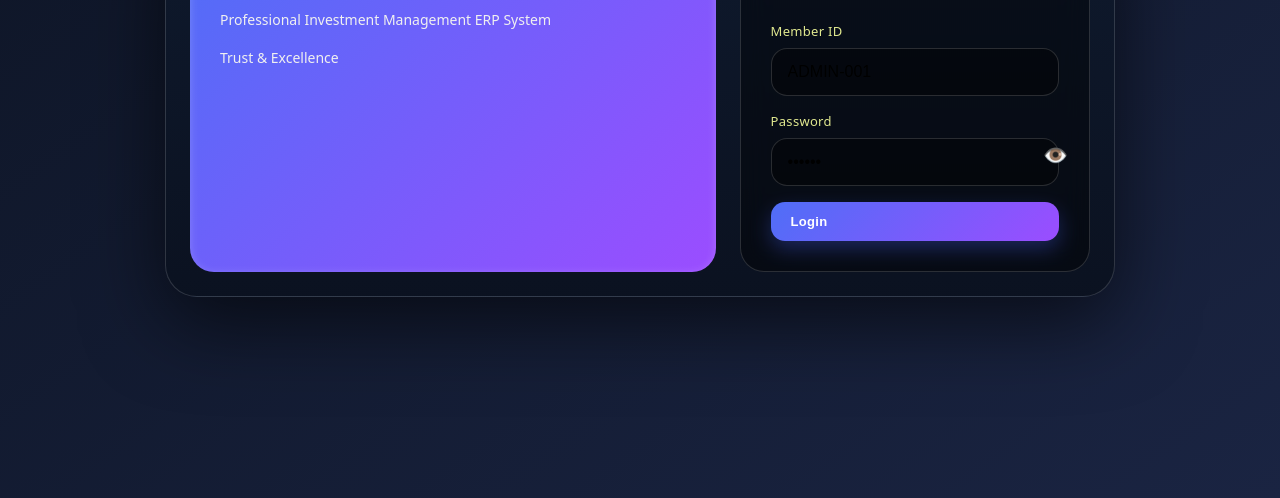
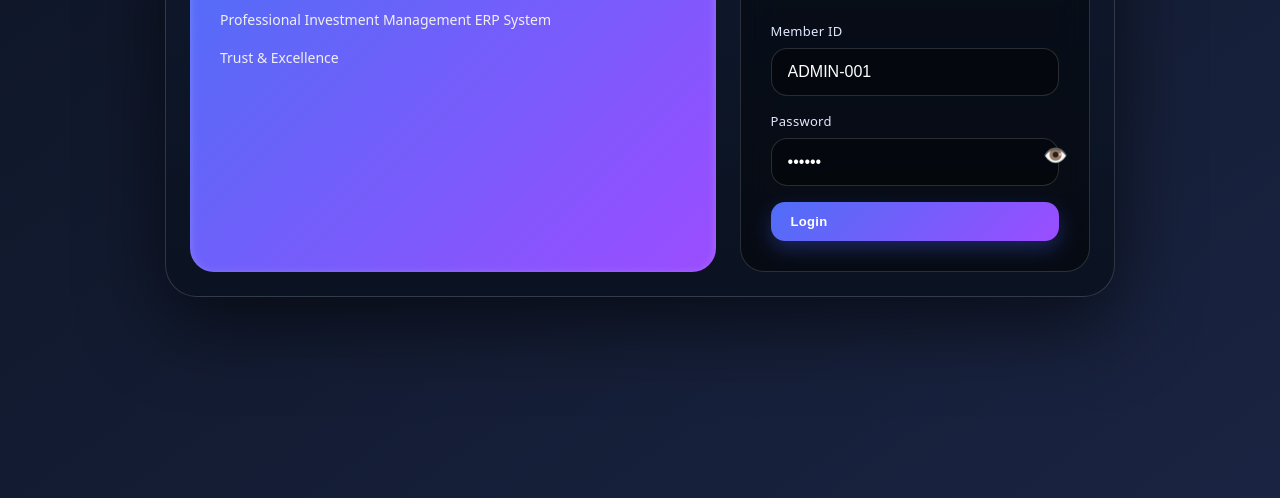
Before and after one commit to shamim-tp/taqwa.bd, a website with bundled scripts: page index.html in a window 1280 px wide. Shown: the part 302-800 px from the top of the page. Built offline with nearby package versions, Linux system fonts and the light colour scheme.

Commit message:
Change text color to improve contrast

```diff
--- a/style.css
+++ b/style.css
@@ -71,7 +71,7 @@ input, select, textarea {
   border-radius: 16px;
   border: 1.5px solid var(--line);
   background: rgba(0,0,0,0.4);   /* গাঢ় ব্যাকগ্রাউন্ড */
-  color: black;                  /* white সাদা লেখা */
+  color: white;                  /* white সাদা লেখা */
   outline: none;
   font-size: 16px;
   -webkit-appearance: none;
@@ -90,7 +90,7 @@ input::placeholder {
 
 label {
   font-size: 13px;
-  color: #e0e88f;   /* উজ্জ্বল নীলাভ সাদা */
+  color: #e0e8ff;   /* উজ্জ্বল নীলাভ সাদা */
   display: block;
   margin-bottom: 8px;
   font-weight: 500;
```
